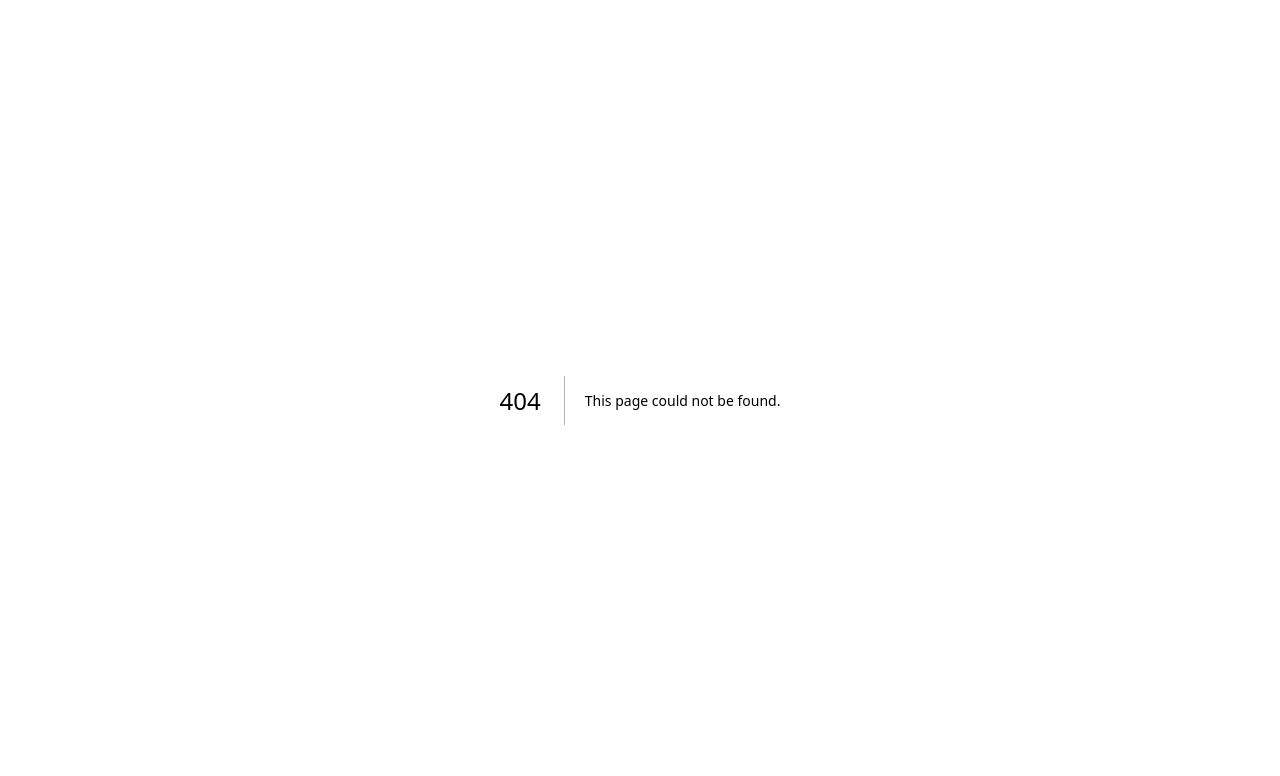
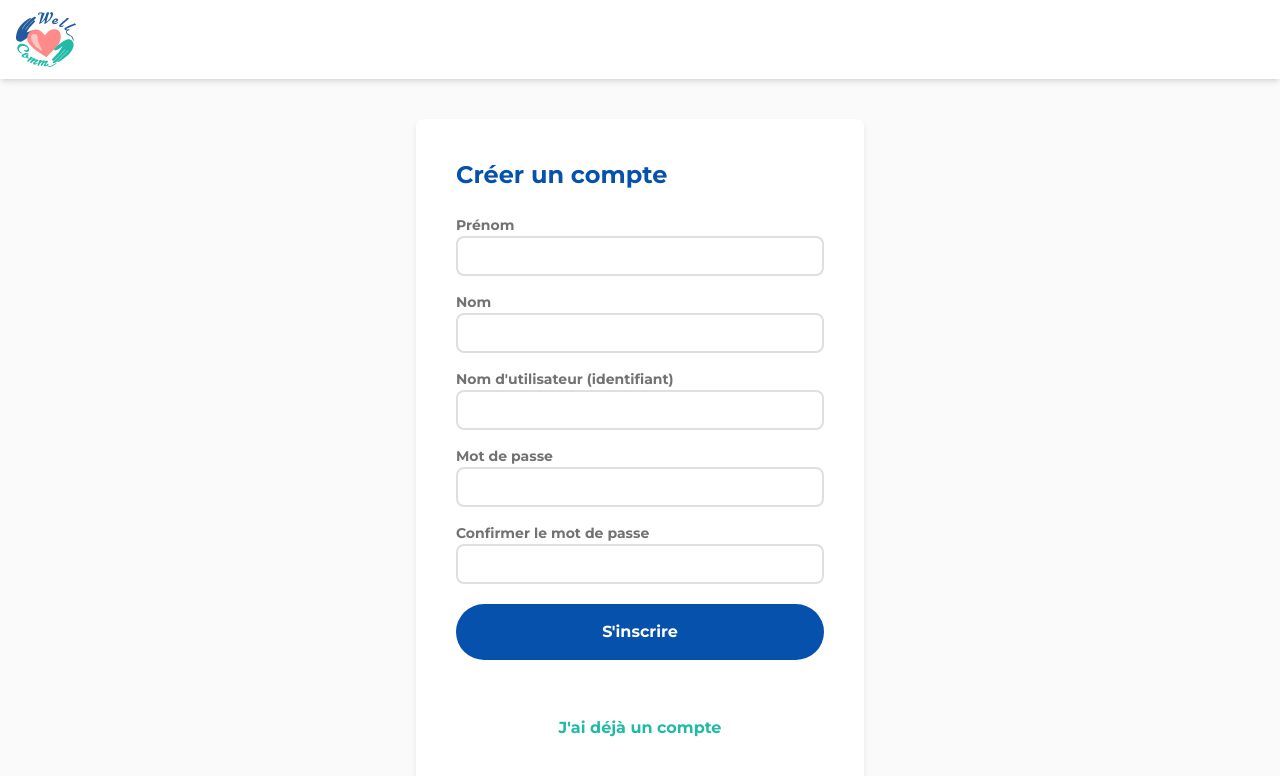
Before and after one commit to TheGamerFarmer/Well-Comm, a Next.js app in the folder site-web/: page /register in a window 1280 px wide. Before the commit this address had no page. Shown: the top 776 px of the page. Built offline with nearby package versions, Linux system fonts and the light colour scheme.

Commit message:
arrangement des pages en fonction du type de header (avec ou sans menu)

```diff
--- /dev/null
+++ b/site-web/app/(headerLogoSansMenu)/layout.tsx
@@ -0,0 +1,33 @@
+import Link from "next/link";
+import Image from "next/image";
+
+export default function Layout({ children }: { children: React.ReactNode }) {
+    return (
+
+        <div className="flex flex-col min-h-screen bg-[#fafafa]">
+            <header className="bg-white shadow-md relative z-10">
+
+                <div className=" w-full mx-auto px-4 py-3 flex justify-between items-center ">
+
+                    {/* 1. Logo/Titre (Image dans la maquette) */}
+                    <Link href="/"
+                          className="flex items-center space-x-2"> {/* On utilise Link pour rendre le logo cliquable */}
+
+                        {/* 🚨 NOUVEAU CODE POUR L'IMAGE */}
+                        <Image
+                            src="/images/logo.svg" // 🚨 Assurez-vous que ce nom de fichier est exact
+                            alt="Logo WellComm"
+                            width={60} // Largeur du logo (à ajuster)
+                            height={60} // Hauteur du logo (à ajuster)
+                            priority // Pour charger l'image rapidement
+                        />
+                        {/* --------------------------- */}
+
+                    </Link>
+                </div>
+            </header>
+            <main className="bg-[#fafafa] flex-1">{children}</main>
+
+        </div>
+    )
+}
--- /dev/null
+++ b/site-web/app/(headerLogoSansMenu)/register/page.tsx
@@ -0,0 +1,112 @@
+"use client";
+
+import Link from "next/link";
+import { useState } from "react";
+import encryptPassword from "../../../functions/encryptPassword"
+import logUser from "../../../functions/logUser"
+import {redirect} from "next/dist/client/components/redirect";
+import {useSearchParams} from "next/dist/client/components/navigation";
+
+export default function RegisterPage() {
+
+    // ⚡ States pour les inputs
+    const [firstName, setFirstName] = useState("");
+    const [lastName, setLastName] = useState("");
+    const [userName, setUserName] = useState("");
+    const [password, setPassword] = useState("");
+    const [confirmPassword, setConfirmPassword] = useState("");
+    const [errorMessage, setErrorMessage] = useState("");
+    const searchParams = useSearchParams();
+    const callbackUrl = searchParams.get("callbackUrl") || "/";
+
+    const handleLogin = async (e: React.FormEvent) => {
+        e.preventDefault();
+
+        // 1️⃣ Vérifier tous les champs
+        if (!firstName || !lastName || !userName || !password || !confirmPassword) {
+            setErrorMessage("Veuillez remplir tous les champs.");
+            return;
+        }
+
+        // 2️⃣ Vérifier mots de passe identiques
+        if (password !== confirmPassword) {
+            setErrorMessage("Les mots de passe ne correspondent pas.");
+            return;
+        }
+
+        // 3️⃣ Interdire certains caractères
+        const forbiddenChars = ["\\", ";", "\"", "'", "#", "/", "<", ">", "&", "-", "?", "."];
+        forbiddenChars.forEach(char => {
+            firstName.replace(char, "\\" + char);
+            lastName.replace(char, "\\" + char);
+            userName.replace(char, "\\" + char);
+            password.replace(char, "\\" + char);
+        })
+
+        const hashedPwd = encryptPassword(password);
+
+        try {
+            const response = await fetch("http://localhost:8080/api/register", {
+                method: "POST",
+                headers: { "Content-Type": "application/json" },
+                body: JSON.stringify({
+                    userName: userName,
+                    password: hashedPwd,
+                    firstName: firstName,
+                    lastName: lastName,
+                }),
+            });
+
+            if (response.ok) {
+                await logUser(userName, hashedPwd);
+                redirect(callbackUrl);
+            } else {
+                setErrorMessage("L'utilisateur éxiste déjà");
+            }
+        } catch (err) {
+            console.error(err);
+        }
+    };
+
+    return (
+        <>
+            <form  onSubmit={handleLogin}
+                   className=" w-full max-w-md mx-auto flex flex-col bg-white p-10 pb-20 shadow-[0_4px_6px_0_rgba(0,0,0,0.08)] rounded-lg mt-10" >
+                <label htmlFor="l_CreateAccount" className="w-37 h-[29px] mr-[305px] mb-[26.5px] font-helvetica-neue text-2xl font-bold text-left text-[#0551ab] whitespace-nowrap" >Créer un compte</label>
+
+                <label htmlFor="l_FirstName" className="w-37 h-[17px] flex font-montserrat text-sm font-bold text-left text-[#727272] ">Prénom</label>
+                <input type="text" id="t_FirstName" name="t_FirstName"
+                       onChange={(e) => setFirstName(e.target.value)}
+                       className="w-full h-10 rounded-lg border-2 border-[#dfdfdf] border-solid mb-4 mt-1 p-3 text-black"/>
+
+                <label htmlFor="l_LasteName" className="w-37 h-[17px] flex font-montserrat text-sm font-bold text-left text-[#727272] ">Nom</label>
+                <input type="text" id="t_LastName" name="t_LastName"
+                       onChange={(e) => setLastName(e.target.value)}
+                       className="w-full h-10 rounded-lg border-2 border-[#dfdfdf] border-solid mb-4 mt-1 p-3 text-black"/>
+
+                <label htmlFor="l_UserName" className="w-37 h-[17px] flex font-montserrat text-sm font-bold text-left text-[#727272] whitespace-nowrap">Nom d'utilisateur (identifiant)</label>
+                <input type="text" id="t_UserName" name="t_UserName"
+                       onChange={(e) => setUserName(e.target.value)}
+                       className="w-full h-10 rounded-lg border-2 border-[#dfdfdf] border-solid mb-4 mt-1 p-3 text-black"/>
+
+                <label htmlFor="l_PassWord" className="w-37 h-[17px] flex font-montserrat text-sm font-bold text-left text-[#727272] ">Mot de passe</label>
+                <input type="password" id="t_PassWord" name="t_PassWord"
+                       onChange={(e) => setPassword(e.target.value)}
+                       className="w-full h-10 rounded-lg border-2 border-[#dfdfdf] border-solid mb-4 mt-1 p-3 text-black"/>
+
+                <label htmlFor="l_ConfirmPassWord" className="w-37 h-[17px] flex font-montserrat text-sm font-bold text-left text-[#727272] whitespace-nowrap">Confirmer le mot de passe</label>
+                <input type="password" id="t_ConfirmPassWord" name="t_ConfirmPassWord"
+                       onChange={(e) => setConfirmPassword(e.target.value)}
+                       className="w-full h-10 rounded-lg border-2 border-[#dfdfdf] border-solid mb-4 mt-1 p-3 text-black"/>
+
+                {errorMessage && <p className="text-red-600 mb-4">{errorMessage}</p>}
+                <input className="cursor-pointer w-full rounded-full mb-4 mt-1 bg-[#0551ab] text-white py-4 font-bold hover:bg-[#f87c7c]" type="submit" value="S'inscrire"/><br/>
+
+                <Link href={`/login?callbackUrl=${encodeURIComponent(callbackUrl)}`} className="self-center mt-4 font-montserrat text-base text-[#20baa7] font-bold">J'ai déjà un compte</Link>
+
+            </form>
+
+        </>
+
+    )
+}
```
